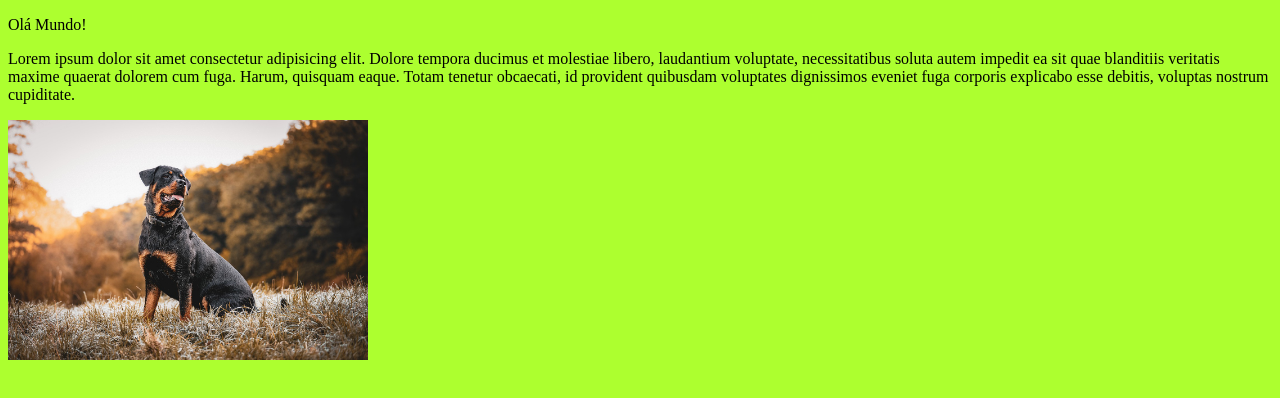
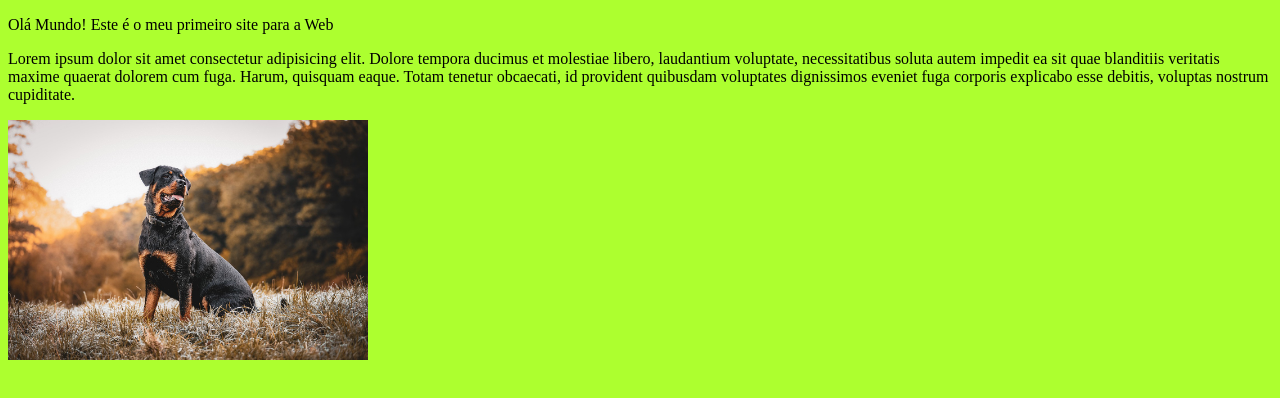
Before and after one commit to HenriquePkrueger/ProjetoWeb1, a plain HTML site: page index.html in a window 1280 px wide. Drawn offline with Linux system fonts and the light colour scheme.

Commit message:
Update index.html V2

```diff
--- a/index.html
+++ b/index.html
@@ -7,7 +7,7 @@
     <link rel="stylesheet" href="style.css">
 </head>
 <body>
-    <p>Olá Mundo!</p>
+    <p>Olá Mundo! Este é o meu primeiro site para a Web</p>
 
     <p>Lorem ipsum dolor sit amet consectetur adipisicing elit. Dolore tempora ducimus et molestiae libero, laudantium voluptate, necessitatibus soluta autem impedit ea sit quae blanditiis veritatis maxime quaerat dolorem cum fuga. Harum, quisquam eaque. Totam tenetur obcaecati, id provident quibusdam voluptates dignissimos eveniet fuga corporis explicabo esse debitis, voluptas nostrum cupiditate.</p>
     <img src="cachorro.jpg" alt="" width="360px" >
```
